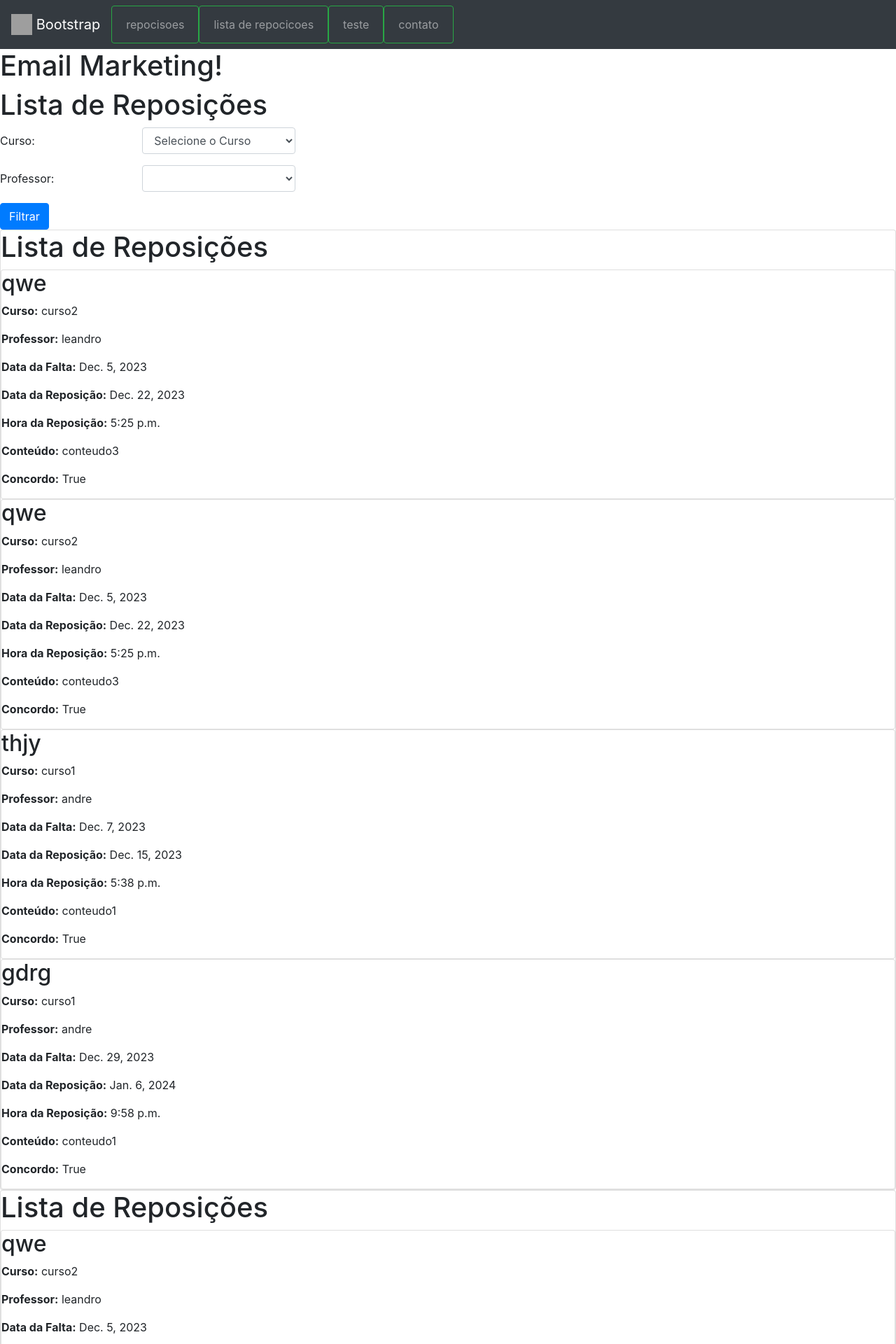
After one commit to abauna/email-marketing, a Django app: page /lista_reposicoes/ in a window 1280 px wide. The commit adds this page. Shown: the top 1920 px of the page at 70% size. Run offline with Django 5.2, Linux system fonts and the light colour scheme; data comes from the database, SQL or seed files in the repository; both versions use the stored data as it was after the commit; lists and menus that the app fills with data are empty; some libraries are stand-ins or nearby versions; grey boxes are pictures that could not be loaded.

Commit message:
gloria a Deus

```diff
--- a/EmailMarketing/EmailMarketing/form.py
+++ b/EmailMarketing/EmailMarketing/form.py
@@ -1,49 +1,15 @@
+from django import forms
 
-from django import forms
-PROFESSOR_CHOICES = [
-    ('professor1', 'Professor 1'),
-    ('professor2', 'Professor 2'),
-    ('professor3', 'Professor 3'),
-    # Adicione mais professores conforme necessário
-]
-
-CURSO_CHOICES = [
-    ('curso1', 'Curso 1'),
-    ('curso2', 'Curso 2'),
-    ('curso3', 'Curso 3'),
-    # Adicione mais cursos conforme necessário
-]
-CONTEUDO_CHOICES = [
-    ('curso1 CONTEUDO', 'Curso 1CONTEUDO'),
-    ('curso2CONTEUDO', 'Curso 2CONTEUDO'),
-    ('curso3CONTEUDO', 'Curso 3CONTEUDO'),
-    # Adicione mais cursos conforme necessário
-]
-class EmailForm(forms.Form):
-    nome_aluno = forms.CharField(label='Nome do Aluno', max_length=100)
-    curso = forms.ChoiceField(label='Curso', choices=CURSO_CHOICES)
-    professor = forms.ChoiceField(label='Professor',  choices=PROFESSOR_CHOICES)
-    dia_da_falta = forms.DateField(label='Dia', widget=forms.DateInput(attrs={'type': 'date'}))
-    dia = forms.DateField(label='Dia', widget=forms.DateInput(attrs={'type': 'date'}))
-    hora = forms.TimeField(label='Hora', widget=forms.TimeInput(attrs={'type': 'time'}))
-    conteudo = forms.ChoiceField(label='CONTEUDO',  choices=CONTEUDO_CHOICES)
+class ReposicaoForm(forms.Form):
+    nome_aluno = forms.CharField(label='Nome do Aluno', required=True)
+    curso = forms.CharField(label='Curso', required=True)
+    professor = forms.CharField(label='Professor', required=True)
+    dia_da_falta = forms.DateField(label='Data da Falta', required=True, widget=forms.DateInput(attrs={'type': 'date'}))
+    dia = forms.DateField(label='Data da Reposição', required=True, widget=forms.DateInput(attrs={'type': 'date'}))
+    hora = forms.TimeField(label='Hora da Reposição', required=True, widget=forms.TimeInput(attrs={'type': 'time'}))
+    conteudo = forms.CharField(label='Conteúdo', required=True)
     concordo = forms.BooleanField(label='Concordo com os termos de uso', required=True)
-    curso = forms.ChoiceField(label='Curso', choices=(
-        ('', 'Selecione o Curso'),
-        ('curso1', 'Curso 1'),
-        ('curso2', 'Curso 2'),
-        # Adicione mais cursos conforme necessário
-    ))
-    professor = forms.ChoiceField(label='Professor', choices=())
-    def __init__(self, *args, **kwargs):
-        super(EmailForm, self).__init__(*args, **kwargs)
-        self.fields['professor'].choices = []
-
-        # Adiciona um atributo de classe para identificar o campo no JavaScript
-        self.fields['curso'].widget.attrs['class'] = 'curso-select'
-
-        # Adicione classes ou IDs extras se necessário para identificação no JavaScript
-        self.fields['professor'].widget.attrs['class'] = 'professor-select'
-
-        # Adiciona um evento onChange para o campo do curso
-        self.fields['curso'].widget.attrs['onchange'] = 'getProfessores()'
+class FiltroReposicaoForm(forms.Form):
+    curso = forms.CharField(required=False)
+    professor = forms.CharField(required=False)
+    dia = forms.DateField(required=False, widget=forms.DateInput(attrs={'type': 'date'}))
--- a/EmailMarketing/EmailMarketing/settings.py
+++ b/EmailMarketing/EmailMarketing/settings.py
@@ -9,7 +9,7 @@ https://docs.djangoproject.com/en/5.0/topics/settings/
 For the full list of settings and their values, see
 https://docs.djangoproject.com/en/5.0/ref/settings/
 """
-
+import os
 from pathlib import Path
 
 # Build paths inside the project like this: BASE_DIR / 'subdir'.
@@ -52,10 +52,6 @@ MIDDLEWARE = [
 
 ROOT_URLCONF = 'EmailMarketing.urls'
 STATIC_URL = '/static/'
-STATICFILES_DIRS = [
-    BASE_DIR / 'base_static',
-]
-STATIC_ROOT = BASE_DIR / 'static'
 
 TEMPLATES = [
     {
--- a/EmailMarketing/EmailMarketing/templates/contato.html
+++ /dev/null
@@ -1,4 +0,0 @@
-{% include 'header.html' %}
-
-contato
-{% include 'footer.html' %}
--- a/EmailMarketing/EmailMarketing/templates/header.html
+++ b/EmailMarketing/EmailMarketing/templates/header.html
@@ -1,11 +1,13 @@
 <!DOCTYPE html>
 <html lang="pt-br">
   <head>
+
     <!-- Meta tags Obrigatórias -->
     <meta charset="utf-8">
     <meta name="viewport" content="width=device-width, initial-scale=1, shrink-to-fit=no">
     <script src="https://code.jquery.com/jquery-3.6.0.min.js"></script>
-    <script src="{% static 'static/form_logic.js' %}"></script>
+    {% load static %}
+    <script src="{% static '/js/form_logic.js' %}"></script>
 
 
     <!-- Bootstrap CSS -->
@@ -20,17 +22,17 @@
 
             <li class="nav-item ">
                 <button class="btn btn-outline-success" type="button">
-                <a class="nav-link" href="#">inicio <span class="sr-only">(Página atual)</span></a>
+                <a class="nav-link" href="/home">repocisoes <span class="sr-only">(Página atual)</span></a>
                 </button>
             </li>
             <li class="nav-item">
                 <button class="btn btn-outline-success" type="button">
-              <a class="nav-link" href="/email">enviar email</a>
+              <a class="nav-link" href="/lista_reposicoes">lista de repocicoes</a>
             </button>
         </li>
         <li class="nav-item">
             <button class="btn btn-outline-success" type="button">
-              <a class="nav-link" href="/sobre">sobre</a>
+              <a class="nav-link" href="/teste">teste</a>
             </button>
         </li>
         <li class="nav-item">
--- a/EmailMarketing/EmailMarketing/templates/home.html
+++ b/EmailMarketing/EmailMarketing/templates/home.html
@@ -45,7 +45,7 @@
     </div>
     <div class="form-group row">
         <label for="id_conteudo "class="col-sm-2 col-form-label">Conteudo:</label>
-        <select name="professor" id="id_conteudo" class="col-sm-2 form-control">
+        <select name="conteudo" id="id_conteudo" class="col-sm-2 form-control">
             <!-- Options serão preenchidas dinamicamente -->
         </select>
     </div>
--- /dev/null
+++ b/EmailMarketing/EmailMarketing/templates/lista_reposicoes.html
@@ -0,0 +1,52 @@
+{% include 'header.html' %}
+
+<h1>Lista de Reposições</h1>
+
+<form method="GET" id="filtro-form">
+    {% csrf_token %}
+    <div class="form-group row">
+        <label for="id_curso" class="col-sm-2 col-form-label">Curso:</label>
+        <select name="curso" id="id_curso" class="col-sm-2 form-control">
+            <option value="">Selecione o Curso</option>
+            <option value="curso1">Curso de Inglês</option>
+            <option value="curso2">Curso de Informática</option>
+        </select>
+    </div>
+    <div class="form-group row">
+        <label for="id_professor" class="col-sm-2 col-form-label">Professor:</label>
+        <select name="professor" id="id_professor" class="col-sm-2 form-control">
+            <!-- Options serão preenchidas dinamicamente -->
+        </select>
+    </div>
+    <button type="submit" class="btn btn-primary">Filtrar</button>
+</form>
+
+<div class="card-container">
+    {% for reposicao in reposicoes %}
+    <div class="card">
+        <h1>Lista de Reposições</h1>
+
+        <div class="card-container">
+            {% for reposicao in reposicoes %}
+            <div class="card">
+                <h2>{{ reposicao.nome_aluno }}</h2>
+                <p><strong>Curso:</strong> {{ reposicao.curso }}</p>
+                <p><strong>Professor:</strong> {{ reposicao.professor }}</p>
+                <p><strong>Data da Falta:</strong> {{ reposicao.dia_da_falta }}</p>
+                <p><strong>Data da Reposição:</strong> {{ reposicao.dia }}</p>
+                <p><strong>Hora da Reposição:</strong> {{ reposicao.hora }}</p>
+                <p><strong>Conteúdo:</strong> {{ reposicao.conteudo }}</p>
+                <p><strong>Concordo:</strong> {{ reposicao.concordo }}</p>
+            </div>
+            {% endfor %}
+        </div>
+
+    </div>
+    {% empty %}
+    <p>Nenhum resultado encontrado.</p>
+    {% endfor %}
+</div>
+
+
+
+{% include 'footer.html' %}
--- a/EmailMarketing/EmailMarketing/templates/sobre.html
+++ /dev/null
@@ -1,4 +0,0 @@
-{% include 'header.html' %}
-
-sobre
-{% include 'footer.html' %}
--- a/EmailMarketing/EmailMarketing/urls.py
+++ b/EmailMarketing/EmailMarketing/urls.py
@@ -24,7 +24,10 @@ app_name = 'EmailMarketing'
 urlpatterns = [
 
   path('admin/', admin.site.urls),
-  path('get_professores/', views.get_professores, name='get_professores'),
-  path('gerenciar_professores', views.gerencia),
-  path('', views.enviar_email, name='enviar_email'),# Home
+  path('lista_reposicoes/', views.listar_reposicoes, name='lista_reposicoes'),
+  path('', views.enviar_email, name='enviar_email'),
+  path('home/', views.enviar_email, name='enviar_email'),# Home
+  path('sucesso/', views.sucesso, name='sucesso'),
+  path('teste/', views.teste, name='teste'),
+
 ]
--- a/EmailMarketing/EmailMarketing/views.py
+++ b/EmailMarketing/EmailMarketing/views.py
@@ -1,47 +1,56 @@
-from django.shortcuts import render
-from .form import EmailForm
-from django.http import JsonResponse
-
-def get_professores(request):
-    curso_selecionado = request.GET.get('curso')
-
-    if curso_selecionado == 'curso1':
-        professores = [
-            {'id': 'andre', 'nome': 'Andre'},
-            {'id': 'natalia', 'nome': 'Natalia'}
-        ]
-    elif curso_selecionado == 'curso2':
-        professores = [
-            {'id': 'leandro', 'nome': 'Leandro'},
-            {'id': 'vanderlei', 'nome': 'Vanderlei'},
-            {'id': 'jackson', 'nome': 'Jackson'}
-        ]
-    else:
-        professores = []
-
-    return JsonResponse(professores, safe=False)
-def gerencia(request):
-    return render(request, 'formulario.html', {'form': form})
+from django.shortcuts import render, redirect
+from .models import Reposicao
+from .form import ReposicaoForm,FiltroReposicaoForm # Importando o novo formulário
+def teste(request):
+    reposicoes = Reposicao.objects.all()  # Pega todas as instâncias do modelo Reposicao
+    return render(request, 'teste.html', {'reposicoes': reposicoes})
 def enviar_email(request):
     if request.method == 'POST':
-        form = EmailForm(request.POST, request.FILES)
+        form = ReposicaoForm(request.POST)
         if form.is_valid():
             # Aqui você pode processar os dados do formulário
-            nome_aluno = form.cleaned_data['curso']
-            curso = form.cleaned_data['curso']
-            professor = form.cleaned_data['professor']
-            dia_da_falta=form.cleaned_data['dia_da_falta']
-            dia = form.cleaned_data['dia']
-            hora = form.cleaned_data['hora']
-            conteudo = form.cleaned_data['conteudo']
-            concordo = form.cleaned_data['concordo']
-            anexo = request.FILES.get('anexo') if 'anexo' in request.FILES else None
+            dados_formulario = form.cleaned_data
+            reposicao = Reposicao(
+                nome_aluno=dados_formulario['nome_aluno'],
+                curso=dados_formulario['curso'],
+                professor=dados_formulario['professor'],
+                dia_da_falta=dados_formulario['dia_da_falta'],
+                dia=dados_formulario['dia'],
+                hora=dados_formulario['hora'],
+                conteudo=dados_formulario['conteudo'],
+                concordo=dados_formulario['concordo']
+            )
+            # Salve a instância no banco de dados
+            reposicao.save()
 
-            # Coloque aqui a lógica para enviar o e-mail com os dados coletados
 
-            # Após enviar o e-mail, você pode redirecionar para uma página de sucesso
-            return render(request, 'sucesso.html')
+            print("Formulário válido. Redirecionando para a página de sucesso.")
+            return render(request, 'sucesso.html', {'dados_formulario': form.cleaned_data})
+        else:
+            print("Formulário inválido. Erros:")
+            print(form.errors)  # Imprime os erros do formulário no console
+            print("Valores submetidos:")
+            print(request.POST)
     else:
-        form = EmailForm()
+        form = ReposicaoForm()
 
     return render(request, 'home.html', {'form': form})
+def sucesso(request):
+    # Você pode processar os dados aqui se necessário antes de exibi-los na página de sucesso
+    dados_formulario = request.POST  # Supondo que os dados foram passados via POST
+
+    return render(request, 'sucesso.html', {'dados_formulario': dados_formulario})
+def listar_reposicoes(request):
+    reposicoes = Reposicao.objects.all()
+    filtro_form = FiltroReposicaoForm(request.GET)
+
+    if filtro_form.is_valid():
+        curso = filtro_form.cleaned_data.get('curso')
+        professor = filtro_form.cleaned_data.get('professor')
+
+        if curso:
+            reposicoes = reposicoes.filter(curso=curso)
+        if professor:
+            reposicoes = reposicoes.filter(professor=professor)
+
+    return render(request, 'lista_reposicoes.html', {'reposicoes': reposicoes, 'filtro_form': filtro_form})
```
Also changed, not shown: EmailMarketing/EmailMarketing/models.py (added, +14 -0 lines), EmailMarketing/EmailMarketing/templates/email.html (deleted, +0 -7 lines), EmailMarketing/EmailMarketing/templates/sucesso.html (added, +19 -0 lines), EmailMarketing/EmailMarketing/templates/teste.html (added, +20 -0 lines), EmailMarketing/EmailMarketing/migrations/0001_initial.py (added), EmailMarketing/EmailMarketing/migrations/__init__.py (added), EmailMarketing/EmailMarketing/static/js/form_logic.js (renamed from EmailMarketing/EmailMarketing/base_static/form_logic.js), EmailMarketing/db.sqlite3.
